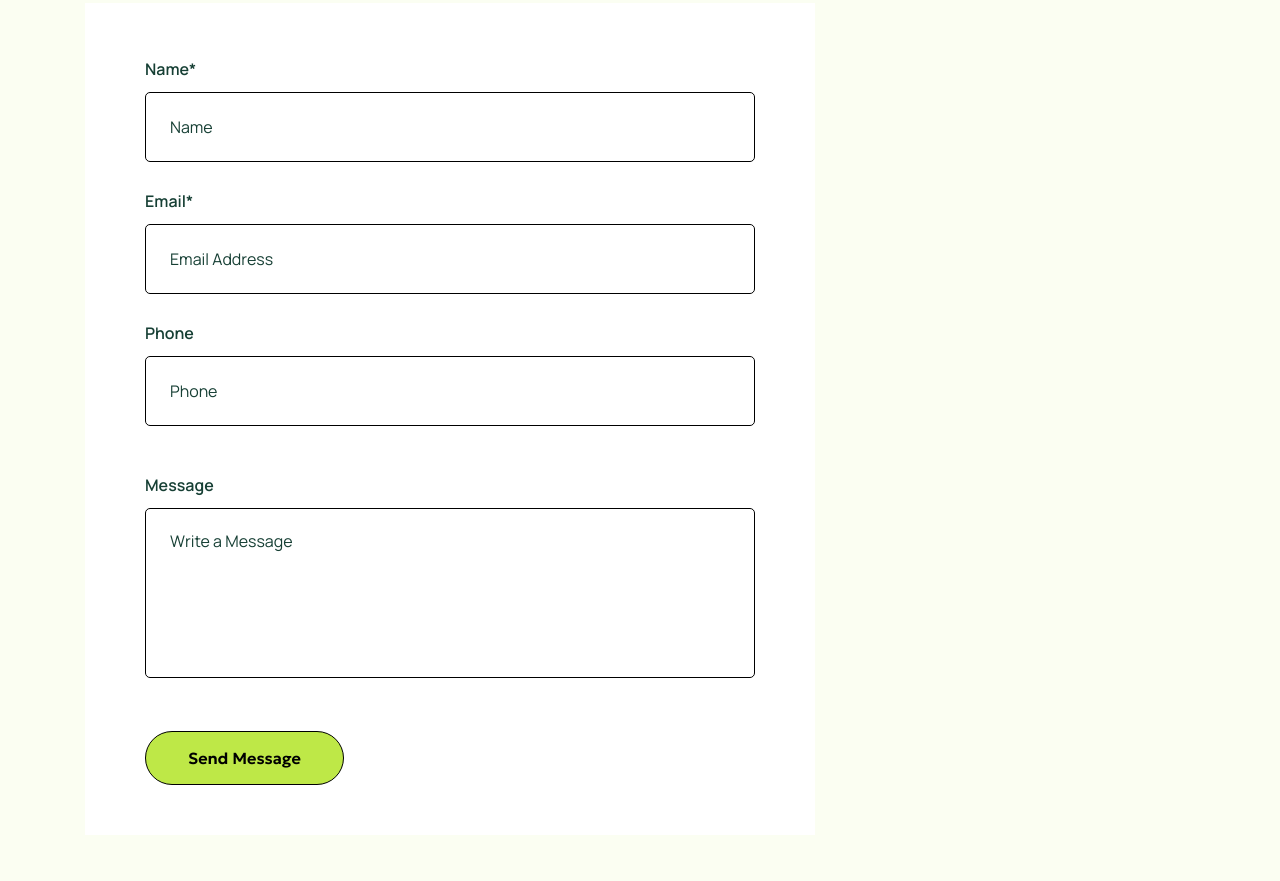
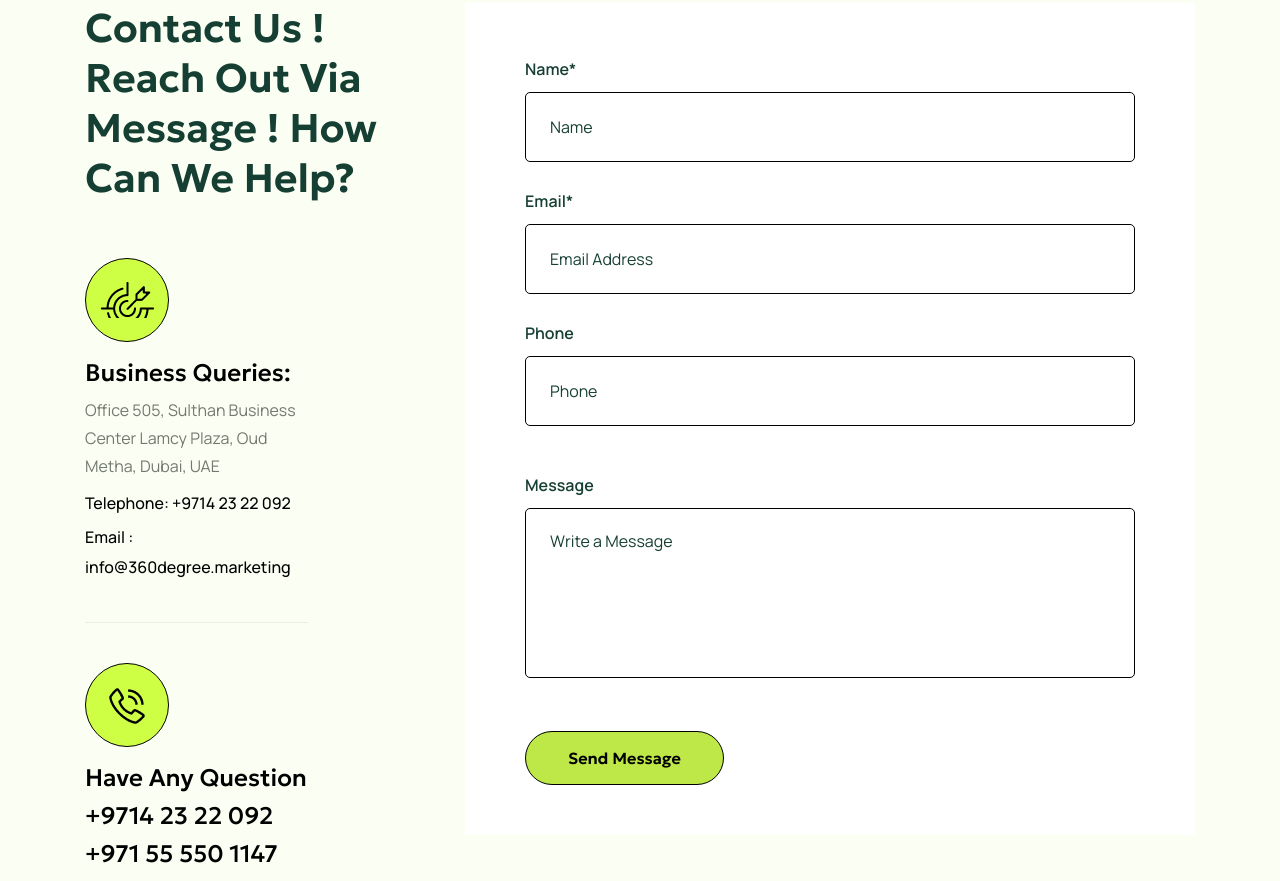
Before and after one commit to Shafnascm/360-new, a plain HTML site: page contact.html in a window 1280 px wide. Shown: the part 1281-2162 px from the top of the page. Drawn offline with Linux system fonts and the light colour scheme.

Commit message:
contact.html

```diff
--- a/contact.html
+++ b/contact.html
@@ -1,4 +1,3 @@
-
 <!DOCTYPE html>
 <html class="no-js" lang="en">
 <head>
@@ -99,9 +98,8 @@
 					<div class="info-widget">
 						<h4 class="offset-title mb-20">About Us</h4>
 						<p class="mb-30">
-							But I must explain to you how all this mistaken idea of denouncing pleasure and
-							praising pain was born and will give you a complete account of the system and
-							expound the actual teachings of the great explore
+							Welcome to <b>360 Degree Digital Marketing</b>!
+We are passionate about helping businesses thrive in the digital landscape. Founded in 2024, our mission is to empower brands through innovative digital marketing strategies that drive measurable results. With a dedicated team of experts, we pride ourselves on delivering tailored solutions that meet the unique needs of each client.
 						</p>
 					</div>
 				</div>
@@ -243,17 +241,46 @@
 			<div class="contact__section position-relative pt-130 pb-130 pt-lg-60 pb-lg-60">
 				<div class="container" data-aos="fade-up">
 					<div class="row">
+						<div class="col-xl-4 pb-lg-30">
+							<div class="main__contact__text">
+								<h4 class="section__title__main">Contact us ! Reach out via message ! How can we help?</h4>
+								<div class="row pt-55 pt-md-30">
+									<div class="col-lg-8">
+										<div class="main__address">
+											<div class="icon icon__one mb-3">
+												<img src="assets/img/pages/contact__01.png" alt="" class="">
+											</div>
+											<h5 class="sub__title__three mb-2">Business queries:</h5>
+											<p class="description__text mb-2">Office 505, Sulthan Business Center Lamcy Plaza, Oud Metha, Dubai, UAE</p>
+											<p class="section__description mb-1">Telephone: +9714 23 22 092</p>
+											<p class="section__description mb-1">Email :  info@360degree.marketing</p>
+										</div>
+										<div class="devider__line opacity-6 mb-40 mt-40"></div>
+										<div class="main__address">
+											<div class="icon mb-3">
+												<img src="assets/img/pages/contact__02.png" alt="" class="">
+											</div>
+											<h5 class="sub__title__three mb-2">Have any question</h5>
+											<h5 class="sub__title__three mb-2">+9714 23 22 092</h5>
+											<h5 class="sub__title__three mb-2">+971 55 550 1147</h5>
+										</div>
+									</div>
+								</div>
+							</div>
+						</div>
 						<div class="col-xl-8">
 							<div class="main__contact__form">
-                                <form class="widget-form" action="send_email.php" method="post">
+								<form class="widget-form" action="https://api.web3forms.com/submit" method="POST">
+									<input type="hidden" name="access_key" value="58488e21-7556-4d64-acc1-4dee11ac288d">
 									<div class="row">
 										<div class="col-md-12">
 											<label class="contact__label mb-15">Name*</label>
-                                            <input type="text" name="name" placeholder="Name" required>
+											<input type="text" name="fname" placeholder="Name">
 										</div>
+
 										<div class="col-md-12">
 											<label class="contact__label mb-15">Email*</label>
-                                            <input type="email" name="email" placeholder="Email Address" required>
+											<input type="text" name="email" placeholder="Email Address">
 										</div>
 										<div class="col-md-12">
 											<label class="contact__label mb-15">Phone</label>
@@ -261,13 +288,13 @@
 										</div>
 										<div class="col-md-12 mt-20">
 											<label class="contact__label mb-15">Message</label>
-                                            <textarea name="message" placeholder="Write a Message" required></textarea>
+											<textarea name="message" placeholder="Write a Message"></textarea>
 										</div>
 										<div class="col-12 mt-30">
 											<div class="custom__btn">
-                                                <button type="submit" class="ht_btn">
+												<a href="contact.html" class="ht_btn">
 													<span>Send Message</span>
-                                                </button>
+												</a>
 											</div>
 										</div>
 									</div>
```
Lines whose indentation alone changed are shown as unchanged.
